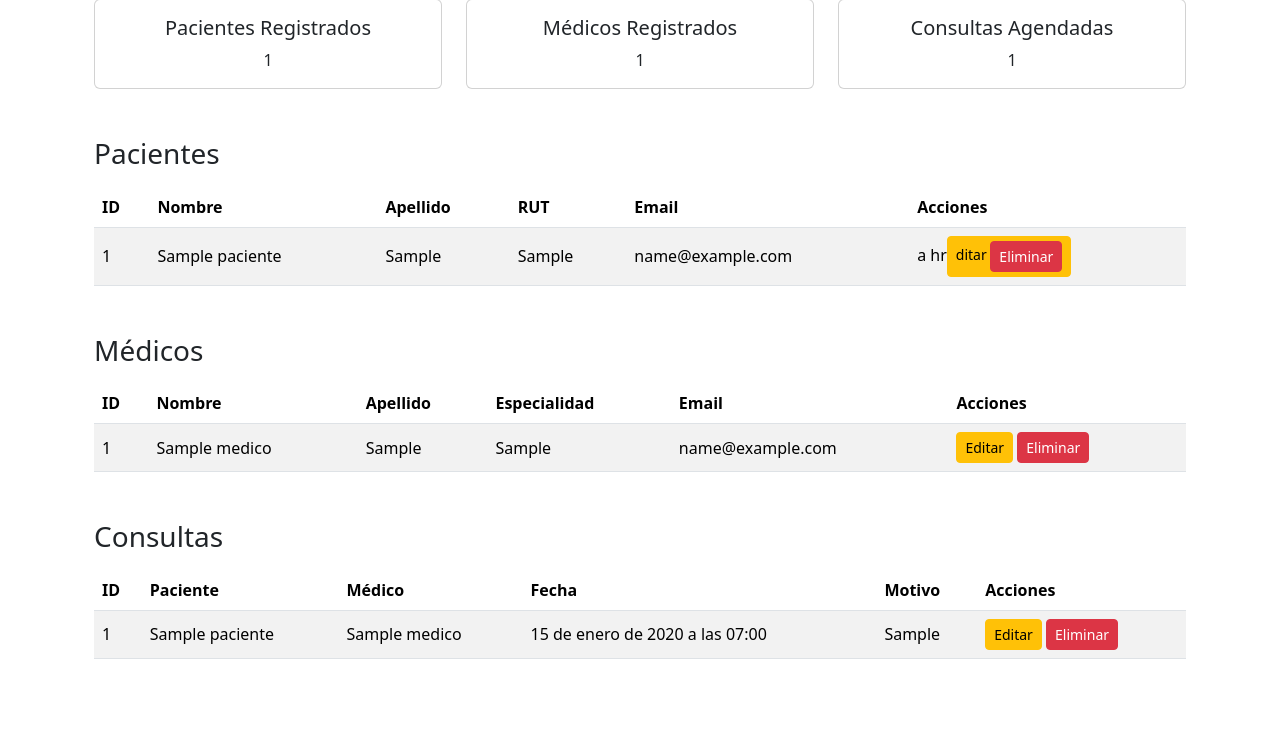
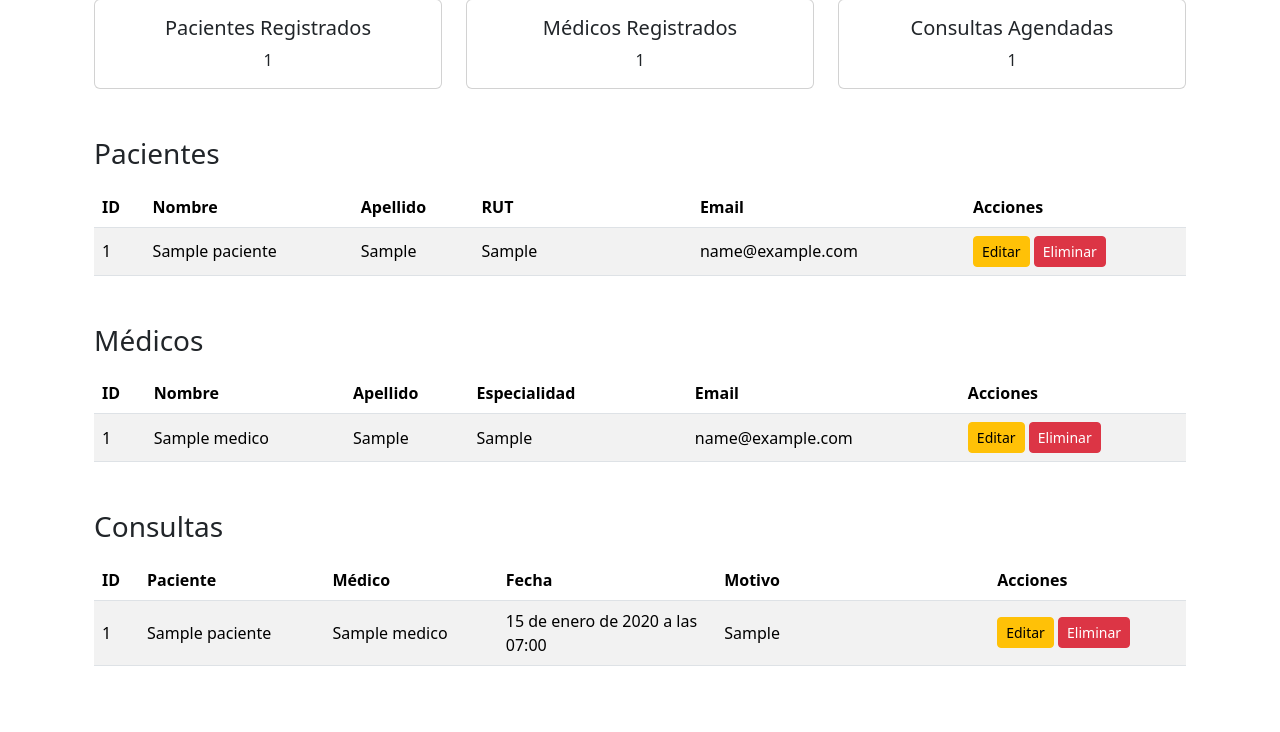
Before and after one commit to Yenniemorales/TrabajoFinal-Morales, a Django app: page / in a window 1280 px wide. Shown: the part 347-1079 px from the top of the page. Before the commit the page ends 1006 px from the top, so only its background shows below. Run offline with Django 5.2, Linux system fonts and the light colour scheme; a user stored in the database is signed in; tables that the repository leaves empty hold one stand-in row (values such as "Sample post"); some libraries are stand-ins or nearby versions.

Commit message:
Cambio en la pagina de iniico tabla

```diff
--- a/AppConsulta/templates/AppConsulta/home.html
+++ b/AppConsulta/templates/AppConsulta/home.html
@@ -50,8 +50,8 @@
                     <th>ID</th>
                     <th>Nombre</th>
                     <th>Apellido</th>
-                    <th>RUT</th>
-                    <th>Email</th>
+                    <th style="width: 20%;">RUT</th>
+                    <th style="width: 25%;">Email</th>
                     <th>Acciones</th>
                 </tr>
             </thead>
@@ -65,13 +65,12 @@
                     <td>{{ paciente.email }}</td>
                     <td>
                         <!-- Botones eliminar y editar -->
-                        a hr<ef="{% url 'editar_paciente' paciente.id %}" class="btn btn-warning btn-sm">ditar</a>
+                        <a href="{% url 'editar_paciente' paciente.id %}" class="btn btn-warning btn-sm">Editar</a>
                         <a href="{% url 'eliminar_paciente' paciente.id %}"
                             class="btn btn-danger btn-sm"
                             onclick="confirmDeletion(event, this)">
                             Eliminar
-                            </a>
-
+                        </a>
                     </td>
                 </tr>
                 {% endfor %}
@@ -86,8 +85,8 @@
                     <th>ID</th>
                     <th>Nombre</th>
                     <th>Apellido</th>
-                    <th>Especialidad</th>
-                    <th>Email</th>
+                    <th style="width: 20%;">Especialidad</th>
+                    <th style="width: 25%;">Email</th>
                     <th>Acciones</th>
                 </tr>
             </thead>
@@ -121,8 +120,8 @@
                     <th>ID</th>
                     <th>Paciente</th>
                     <th>Médico</th>
-                    <th>Fecha</th>
-                    <th>Motivo</th>
+                    <th style="width: 20%;">Fecha</th>
+                    <th style="width: 25%;">Motivo</th>
                     <th>Acciones</th>
                 </tr>
             </thead>
--- a/AppConsulta/views.py
+++ b/AppConsulta/views.py
@@ -6,6 +6,9 @@ from django.utils.timezone import now
 from django.contrib.auth.decorators import login_required
 from django.contrib.auth import  logout
 from django.contrib.auth.forms import UserCreationForm
+from django.contrib import messages
+
+
 # VISTA: Home
 @login_required
 def home(request):
```
Also changed, not shown: AppConsulta/templates/AppConsulta/editar_perfil.html (added).
